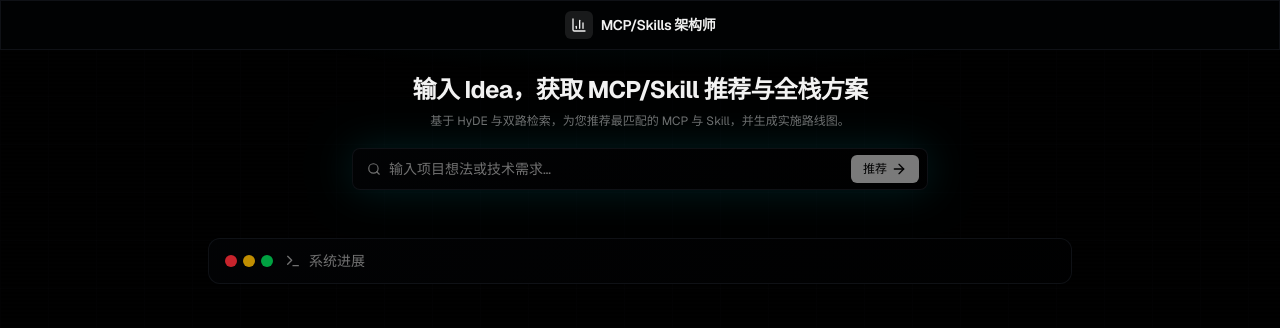
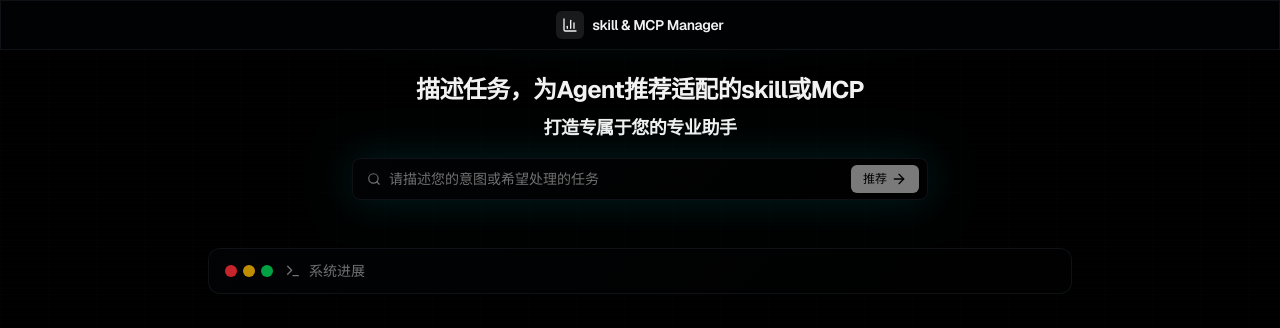
Before and after one commit to Knox-Chen/Skills-MCP-Manager, a Next.js app in the folder smm-front/: page / in a window 1280 px wide. Shown: the top 328 px of the page. Built offline with nearby package versions, Linux system fonts and the light colour scheme.

Commit message:
前端：skill & MCP Manager 文案与使用建议

```diff
--- a/smm-front/app/layout.tsx
+++ b/smm-front/app/layout.tsx
@@ -7,8 +7,8 @@ const _geist = Geist({ subsets: ["latin"] });
 const _geistMono = Geist_Mono({ subsets: ["latin"] });
 
 export const metadata: Metadata = {
-  title: '专业竞品分析团队',
-  description: '集成分析规划、竞品搜集、信息整合、数据分析的多 agent 竞品分析团队，专家团 24h 待命',
+  title: 'skill & MCP Manager',
+  description: '描述任务，为Agent推荐适配的skill或MCP\n打造专属于您的专业助手',
   generator: 'v0.app',
   icons: {
     icon: [
--- a/smm-front/app/page.tsx
+++ b/smm-front/app/page.tsx
@@ -196,7 +196,7 @@ export default function Dashboard() {
             {hasSearched && roadmapText && (
               <section className="glass-card rounded-xl overflow-hidden">
                 <h2 className="text-lg font-semibold text-foreground px-5 py-4 border-b border-border/50">
-                  全栈实现方案
+                  使用建议
                 </h2>
                 <div
                   className="p-5 text-base text-foreground text-left leading-relaxed whitespace-pre-wrap"
--- a/smm-front/components/dashboard/header.tsx
+++ b/smm-front/components/dashboard/header.tsx
@@ -11,7 +11,7 @@ export function Header() {
             <BarChart3 className="w-4 h-4 text-foreground" />
           </div>
           <span className="font-semibold text-foreground text-sm tracking-tight">
-            MCP/Skills 架构师
+            skill & MCP Manager
           </span>
         </div>
       </div>
--- a/smm-front/components/dashboard/hero-search.tsx
+++ b/smm-front/components/dashboard/hero-search.tsx
@@ -24,12 +24,14 @@ export function HeroSearch({ onSearch, isProcessing }: HeroSearchProps) {
       <div className="absolute inset-0 gradient-bg pointer-events-none opacity-60" />
 
       <div className="relative max-w-xl mx-auto text-center">
-        <h1 className="text-xl md:text-2xl font-bold text-foreground mb-1.5 tracking-tight text-balance">
-          输入 Idea，获取 MCP/Skill 推荐与全栈方案
-        </h1>
-        <p className="text-xs text-muted-foreground mb-4 max-w-md mx-auto leading-relaxed">
-          基于 HyDE 与双路检索，为您推荐最匹配的 MCP 与 Skill，并生成实施路线图。
-        </p>
+        <div className="mb-4 text-balance">
+          <h1 className="text-xl md:text-2xl font-bold text-foreground tracking-tight">
+            描述任务，为Agent推荐适配的skill或MCP
+          </h1>
+          <p className="text-base md:text-lg font-semibold text-foreground mt-2 tracking-tight">
+            打造专属于您的专业助手
+          </p>
+        </div>
 
         <form onSubmit={handleSubmit} className="relative">
           <div className="glass-card rounded-lg p-1 glow-primary border border-border/60">
@@ -39,7 +41,7 @@ export function HeroSearch({ onSearch, isProcessing }: HeroSearchProps) {
                 type="text"
                 value={query}
                 onChange={(e) => setQuery(e.target.value)}
-                placeholder="输入项目想法或技术需求…"
+                placeholder="请描述您的意图或希望处理的任务"
                 className="w-full bg-transparent text-foreground placeholder:text-muted-foreground py-1.5 pl-8 pr-24 focus:outline-none text-sm min-h-[2rem]"
                 disabled={isProcessing}
               />
--- a/smm-front/index.html
+++ b/smm-front/index.html
@@ -3,7 +3,7 @@
   <head>
     <meta charset="UTF-8" />
     <meta name="viewport" content="width=device-width, initial-scale=1.0" />
-    <title>MCP/Skills 架构师</title>
+    <title>skill & MCP Manager</title>
   </head>
   <body>
     <div id="root"></div>
--- a/smm-front/src/App.tsx
+++ b/smm-front/src/App.tsx
@@ -77,18 +77,19 @@ export default function App() {
   return (
     <div className="app">
       <header style={{ marginBottom: "2rem" }}>
-        <h1 style={{ fontSize: "1.75rem", fontWeight: 700, margin: 0 }}>MCP/Skills 架构师</h1>
-        <p style={{ color: "#a1a1aa", marginTop: "0.5rem" }}>
-          输入你的 Agent Idea，获取推荐的 MCP/Skill 组合与全栈实现方案
-        </p>
+        <h1 style={{ fontSize: "1.75rem", fontWeight: 700, margin: 0 }}>skill & MCP Manager</h1>
+        <div style={{ color: "#a1a1aa", marginTop: "0.5rem", lineHeight: 1.5 }}>
+          <div>描述任务，为Agent推荐适配的skill或MCP</div>
+          <div>打造专属于您的专业助手</div>
+        </div>
       </header>
 
       <section style={{ marginBottom: "1.5rem" }}>
-        <label style={{ display: "block", marginBottom: "0.5rem", fontWeight: 500 }}>你的 Idea</label>
+        <label style={{ display: "block", marginBottom: "0.5rem", fontWeight: 500 }}>任务描述</label>
         <textarea
           value={idea}
           onChange={(e) => setIdea(e.target.value)}
-          placeholder="例如：我想做一个能自动读取 PDF 论文并总结到 Notion 的 Agent"
+          placeholder="请描述您的意图或希望处理的任务"
           rows={4}
           style={{
             width: "100%",
@@ -222,7 +223,7 @@ export default function App() {
               ))}
             </ul>
 
-            <h3 style={{ fontSize: "1rem", marginBottom: "0.5rem" }}>推荐清单与全栈实现方案</h3>
+            <h3 style={{ fontSize: "1rem", marginBottom: "0.5rem" }}>推荐清单与使用建议</h3>
             <div
               style={{
                 padding: "1rem",
```
